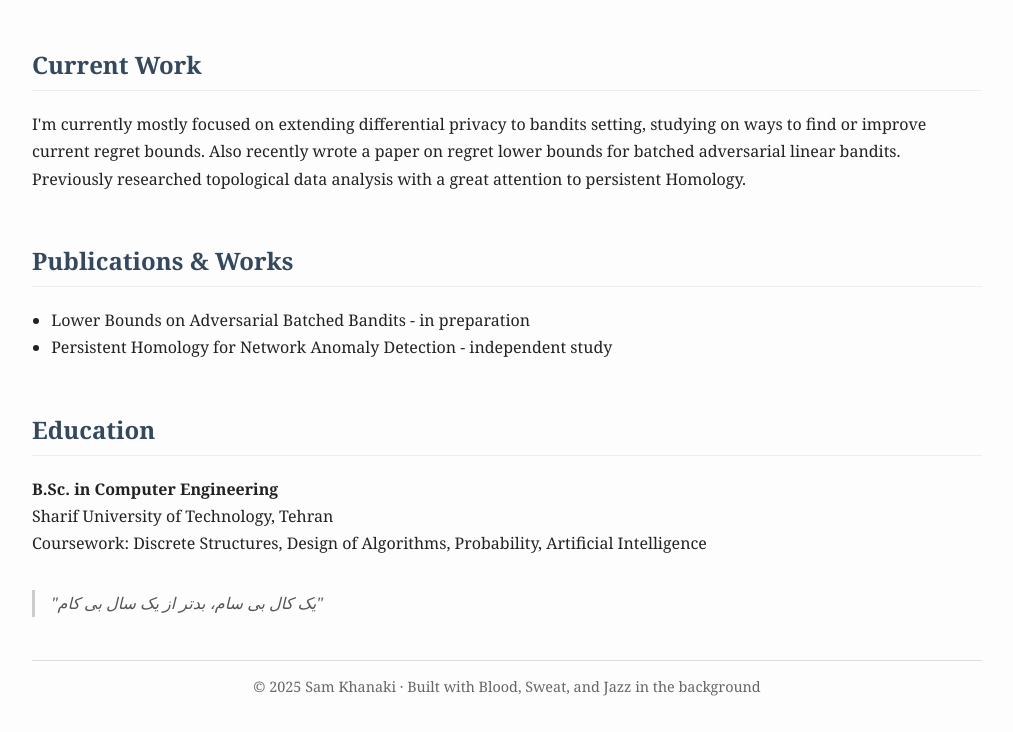
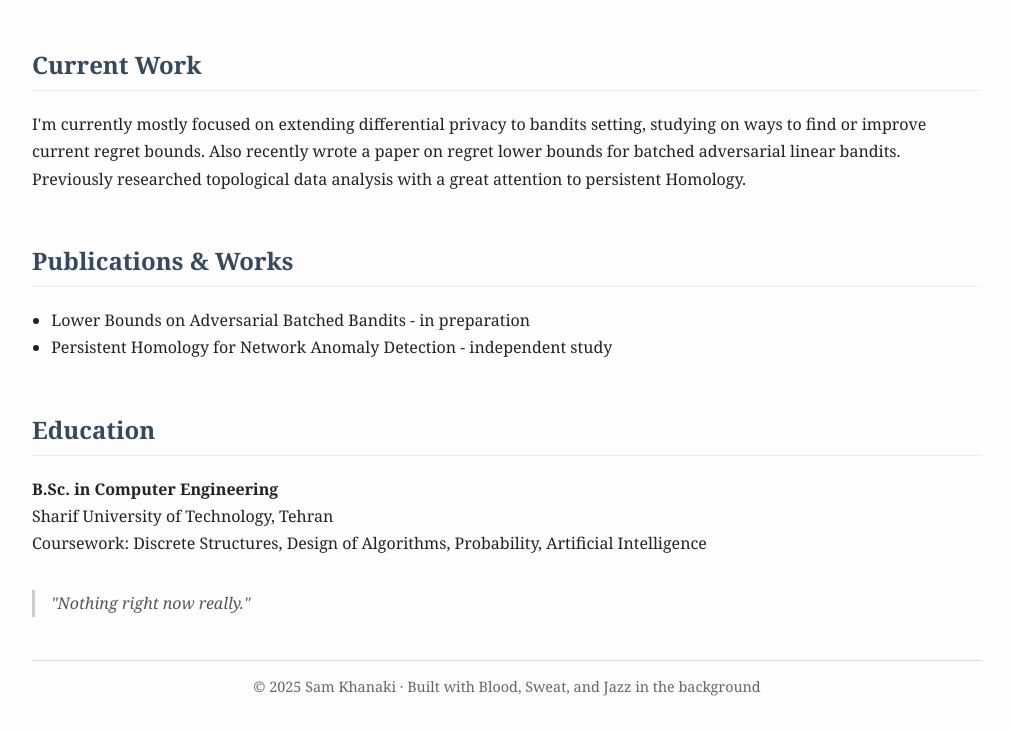
Before and after one commit to Xaanaak/Xaanaak.github.io, a plain HTML site: page index.html in a window 1280 px wide. Shown: the part 639-1371 px from the top of the page, without its empty margins (133-1146 px from the left). Drawn offline with Linux system fonts and the light colour scheme.

Commit message:
why is it not updating

```diff
--- a/index.html
+++ b/index.html
@@ -178,7 +178,7 @@
   </section>
 
   <blockquote>
-    "یک کال بی سام، بدتر از یک سال بی کام"
+  "Nothing right now really."
   </blockquote>
 
   <footer>
```
